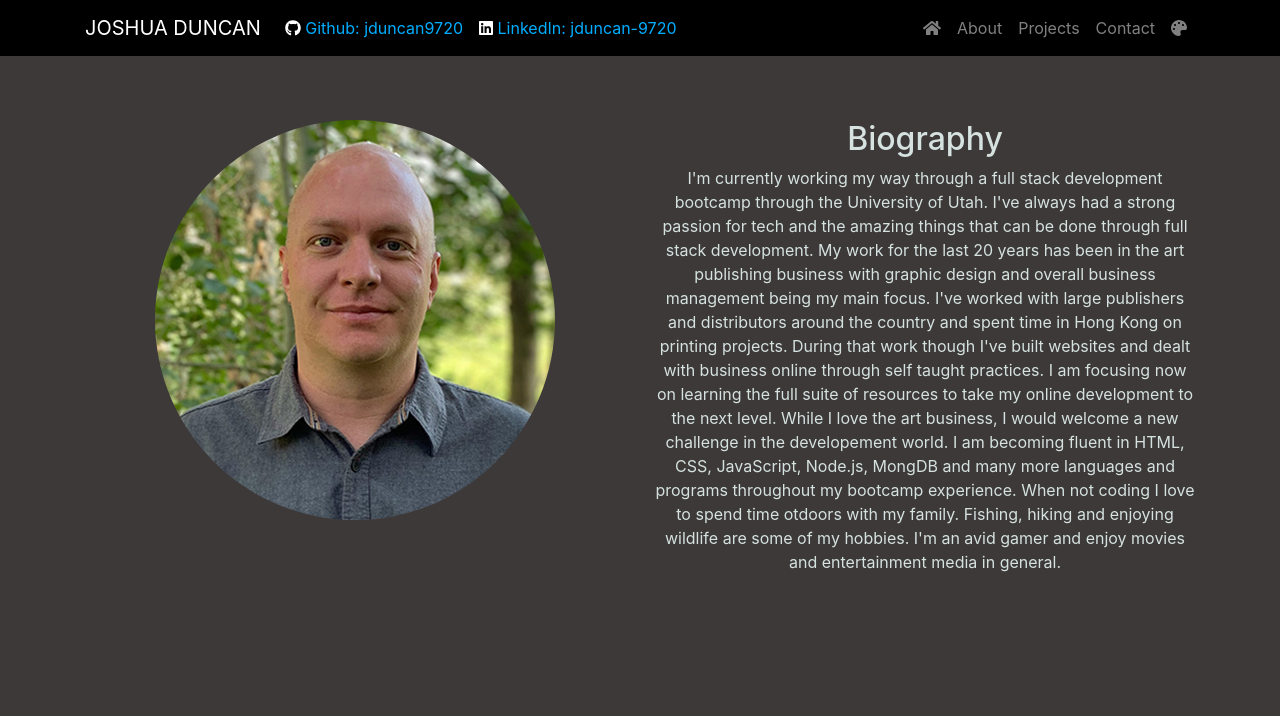
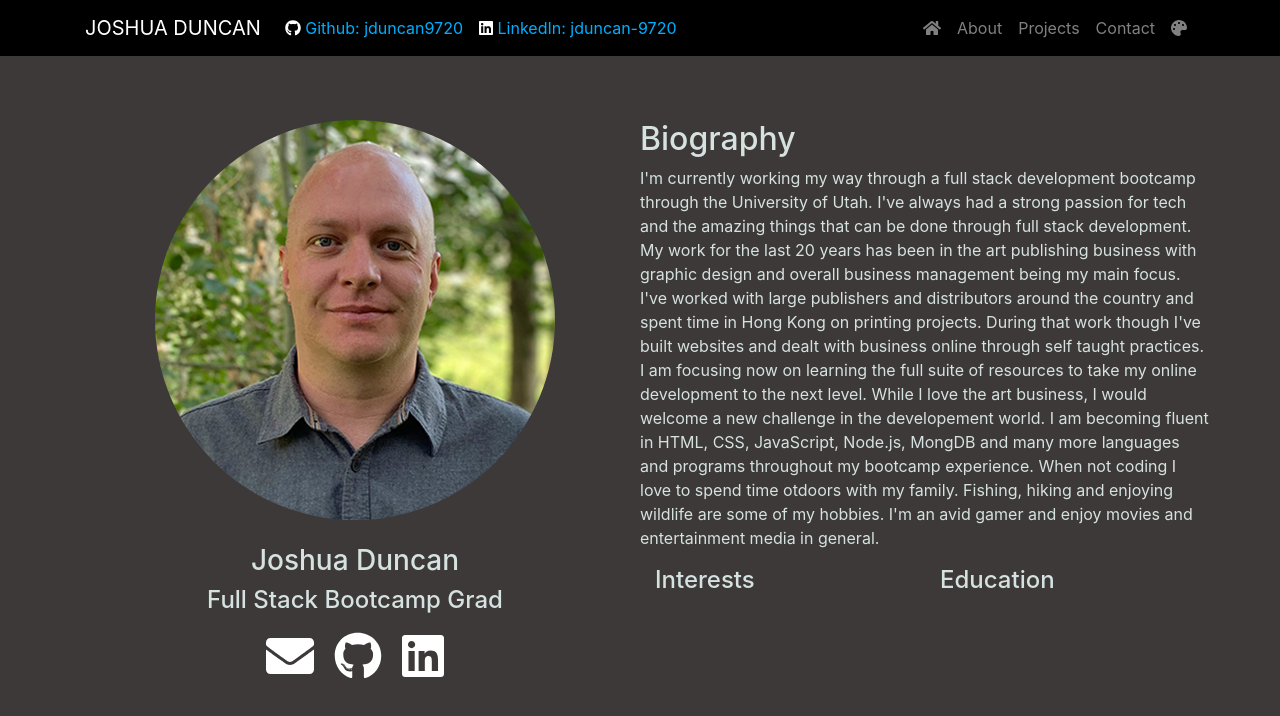
Before and after one commit to jduncan9720/joshua-duncan-portfolio, a React (Create React App) app in the folder client/: page /about in a window 1280 px wide. Shown: the top 716 px of the page. Built offline with nearby package versions, Linux system fonts and the light colour scheme.

Commit message:
adding to about page

```diff
--- a/client/src/App.js
+++ b/client/src/App.js
@@ -4,14 +4,14 @@ import { BrowserRouter as Router, Route, Switch } from "react-router-dom";
 import ReactDOM from 'react-dom'
 import { library } from '@fortawesome/fontawesome-svg-core'
 import { fab } from '@fortawesome/free-brands-svg-icons'
-import { faHome, faPalette} from '@fortawesome/free-solid-svg-icons'
+import { faHome, faPalette, faEnvelope} from '@fortawesome/free-solid-svg-icons'
 import Navbar from "./components/Navigation"
 import Home from "./pages/Home"
 import About from "./pages/About"
 import Projects from "./pages/Projects"
 import Contact from "./pages/Contact"
 
-library.add(fab, faHome, faPalette)
+library.add(fab, faHome, faPalette, faEnvelope)
 
 function App() {
   return (
--- a/client/src/pages/About.js
+++ b/client/src/pages/About.js
@@ -1,22 +1,38 @@
 import { FontAwesomeIcon } from '@fortawesome/react-fontawesome'
 import React from 'react'
-import Image from "react-bootstrap/Image";
-import { Container, Row, Col } from '../components/Grid'
+import { Container, Row, Col, Image } from "react-bootstrap"
 import profileImg from "../images/2020Profilesm.jpg"
 import "./style.css"
 
 export default function About() {
     return (
         <Container>
-            <Row name="main text-center">
-                <Col size="md-6">
-                    <Image alt="Joshua Duncan" src={profileImg} roundedCircle fluid/>
+            <Row className="justify-content-md-center main">
+                <Col className="picInfo text-center" md={6} sm={12}>
+                    <Image alt="Joshua Duncan" src={profileImg} className="mx-auto d-block" roundedCircle fluid />
+                    <br />
+                    <h3>Joshua Duncan</h3>
+                    <h4>Full Stack Bootcamp Grad</h4>
+                    <FontAwesomeIcon style={{color: 'white', margin: "10px"}} icon='envelope' size="3x" />
+                    <FontAwesomeIcon style={{color: 'white', margin: "10px"}} icon={['fab', 'github']} size="3x"/>
+                    <FontAwesomeIcon style={{color: 'white', margin: "10px"}} icon={['fab', 'linkedin']} size="3x"/>
                 </Col>
-                <Col size="md-6 bio">
-                    <h2>Biography</h2>
-                    <p>I'm currently working my way through a full stack development bootcamp through the University of Utah. I've always had a strong passion for tech and the amazing things that can be done through full stack development.
+                <Col className="bio" md={6} sm={12}>
+                    <Row>
+                        <h2>Biography</h2>
+                        <p>I'm currently working my way through a full stack development bootcamp through the University of Utah. I've always had a strong passion for tech and the amazing things that can be done through full stack development.
                     My work for the last 20 years has been in the art publishing business with graphic design and overall business management being my main focus. I've worked with large publishers and distributors around the country and spent time in Hong Kong on printing projects. During that work though I've built websites and dealt with business online through self taught practices. I am focusing now on learning the full suite of resources to take my online development to the next level. While I love the art business, I would welcome a new challenge in the developement world. I am becoming fluent in HTML, CSS, JavaScript, Node.js, MongDB and many more languages and programs throughout my bootcamp experience. When not coding I love to spend time otdoors with my family. Fishing, hiking and enjoying wildlife are some of my hobbies. I'm an avid gamer and enjoy movies and entertainment media in general.</p>
+                    </Row>
+                    <Row>
+                        <Col>
+                            <h4>Interests</h4>
+                        </Col>
+                        <Col>
+                            <h4>Education</h4>
+                        </Col>
+                    </Row>
                 </Col>
+
             </Row>
         </Container>
     )
--- a/client/src/pages/Contact.js
+++ b/client/src/pages/Contact.js
@@ -13,11 +13,11 @@ export default function Contact() {
     function _handleChange(event) {
         const field = event.target.id;
         if (field === "name") {
-            setFormData({ name: event.target.value });
+            setFormData({ ...formData, name: event.target.value });
         } else if (field === "email") {
-            setFormData({ email: event.target.value });
+            setFormData({ ...formData, email: event.target.value });
         } else if (field === "message") {
-            setFormData({ message: event.target.value });
+            setFormData({ ...formData, message: event.target.value });
         }
     }
 
--- a/client/src/pages/style.css
+++ b/client/src/pages/style.css
@@ -1,4 +1,7 @@
-.col-bio{
+.bio{
+    color: rgb(213, 226, 224);
+}
+.picInfo {
     color: rgb(213, 226, 224);
 }
 
```
